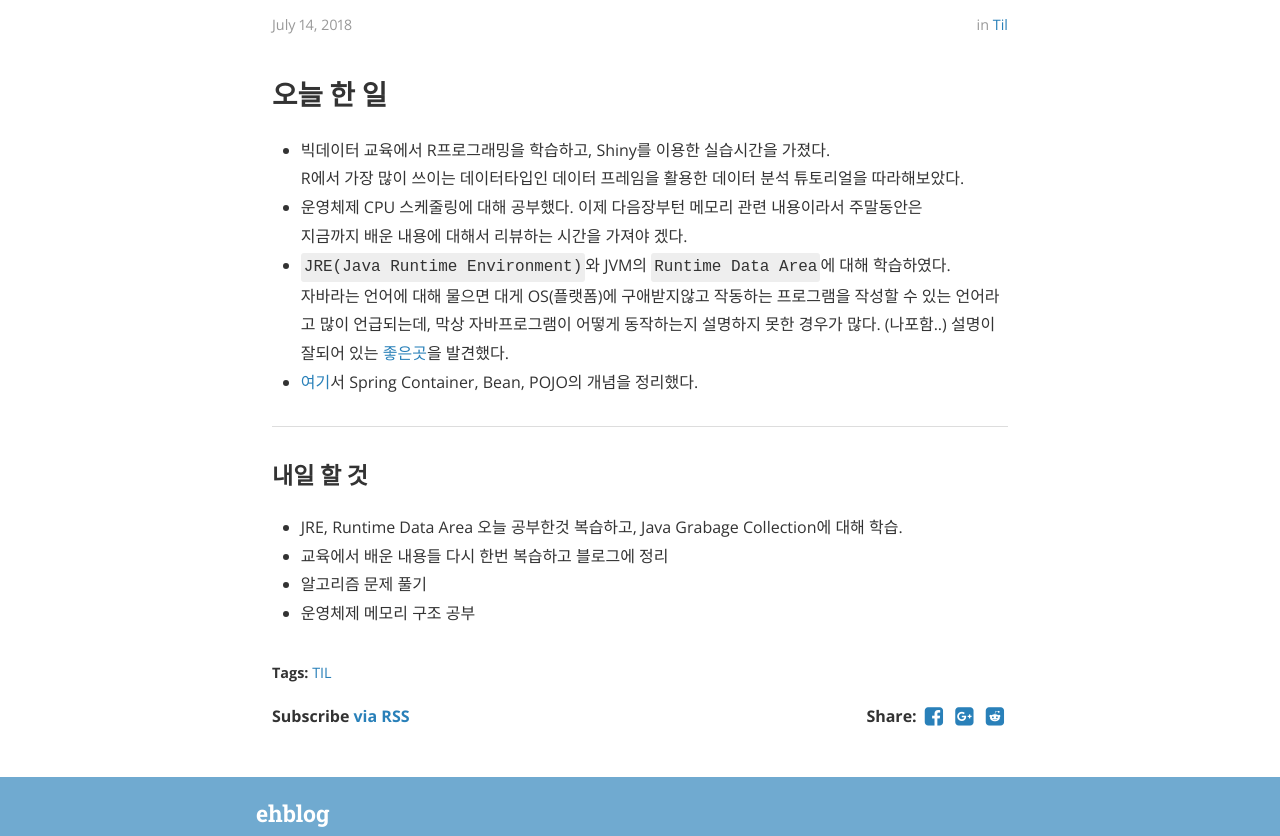
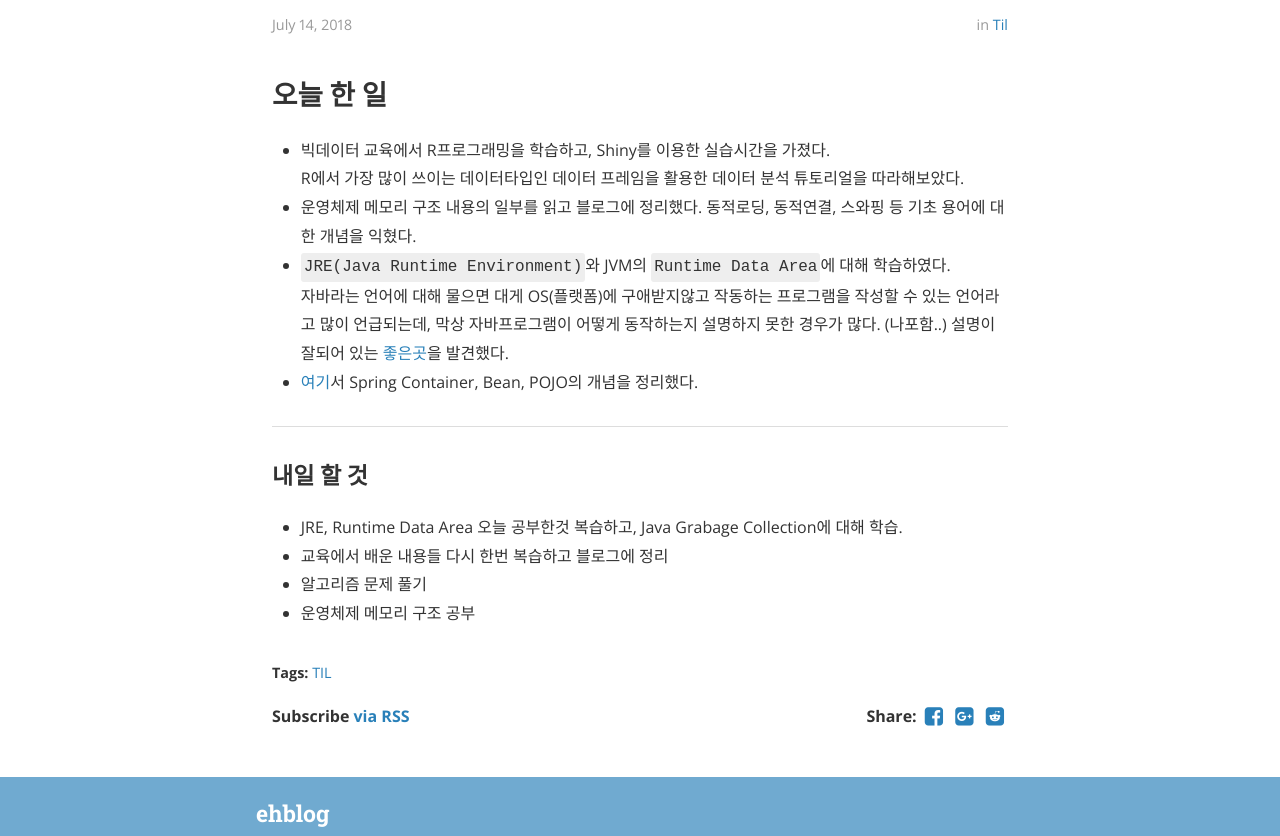
Before and after one commit to EunHyeJung/EunHyeJung.github.io, a Jekyll site: the page built from _posts/2018-07-16-til-17.md, in a window 1280 px wide and 900 px high, scrolled down 443 px, cut to the strip 64-900 px from the top of the window. Built offline with Jekyll 4.4.1, drawn with Linux system fonts in a browser that asks for light colours; nearby versions of some CDN libraries; comment, search, counter and statistics services are not loaded.

Commit message:
Update 2018-07-16-til-17.md

```diff
--- a/_posts/2018-07-16-til-17.md
+++ b/_posts/2018-07-16-til-17.md
@@ -12,8 +12,7 @@ cover:  "/assets/instacode.png"
 ## 오늘 한 일
 * 빅데이터 교육에서 R프로그래밍을 학습하고, Shiny를 이용한 실습시간을 가졌다.
   R에서 가장 많이 쓰이는 데이터타입인 데이터 프레임을 활용한 데이터 분석 튜토리얼을 따라해보았다.
-* 운영체제 CPU 스케줄링에 대해 공부했다. 이제 다음장부턴 메모리 관련 내용이라서 주말동안은
-  지금까지 배운 내용에 대해서 리뷰하는 시간을 가져야 겠다.
+* 운영체제 메모리 구조 내용의 일부를 읽고 블로그에 정리했다. 동적로딩, 동적연결, 스와핑 등 기초 용어에 대한 개념을 익혔다.
 * `JRE(Java Runtime Environment)`와 JVM의 `Runtime Data Area`에 대해 학습하였다.
   자바라는 언어에 대해 물으면 대게 OS(플랫폼)에 구애받지않고 작동하는 프로그램을 작성할 수 있는 언어라고 많이 언급되는데, 막상 자바프로그램이 어떻게 동작하는지 설명하지 못한 경우가 많다. (나포함..)
   설명이 잘되어 있는 [좋은곳](http://www.holaxprogramming.com/2013/07/16/java-jvm-runtime-data-area/)을 발견했다.
```
